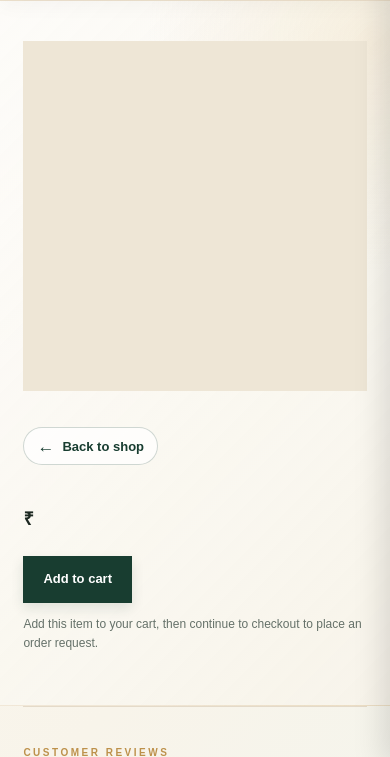
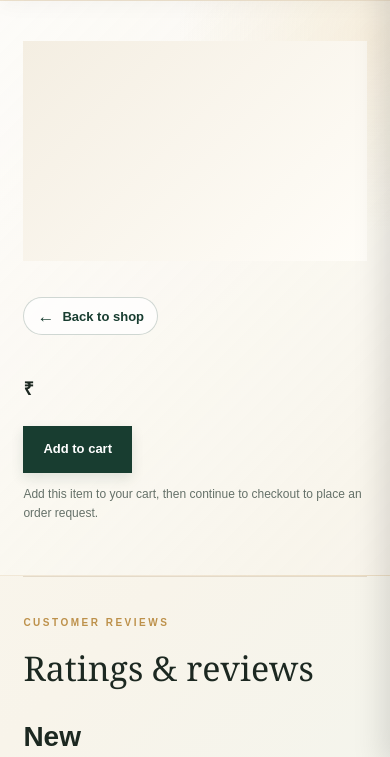
Before and after one commit to harvisdelights/harvis_delights_website, a Django app: template store/templates/store/detail.html in a window 390 px wide. Shown: the part 78-835 px from the top of the page. Run offline with Django 5.2, Linux system fonts and the light colour scheme; the template is opened without the code that fills it, so the values that code supplies are empty.

Commit message:
image size fitting

```diff
--- a/store/static/store/gallery.css
+++ b/store/static/store/gallery.css
@@ -61,19 +61,27 @@
 
 .gallery-main {
   width: 100%;
-  height: clamp(360px, 42vw, 540px);
-  overflow: hidden;
+  height: auto;
+  min-height: 280px;
+  display: grid;
+  place-items: center;
+  overflow: visible;
   isolation: isolate;
+  background: linear-gradient(135deg, #f4eee2, #fffdf8);
 }
 
-/* Admin uploads can have any dimensions. Keep each in a stable frame so a
-   portrait upload cannot extend beneath the reviews. */
+/*
+ * Admin uploads can have any aspect ratio.  Let the stage follow the source
+ * image instead of forcing a fixed crop: wide label images stay wide, while
+ * portrait pack shots remain fully visible.  The block-size limit protects the
+ * rest of the product page (including reviews) from an accidentally huge file.
+ */
 .product-gallery .gallery-main img {
   display: block;
-  width: 100%;
-  height: 100%;
+  width: auto;
+  height: auto;
   max-width: 100%;
-  max-height: 100%;
+  max-height: min(68vh, 620px);
   object-fit: contain;
   object-position: center;
 }
@@ -118,6 +126,10 @@
   }
 
   .product-gallery .gallery-main {
-    height: 350px;
+    min-height: 220px;
+  }
+
+  .product-gallery .gallery-main img {
+    max-height: 60vh;
   }
 }
```
